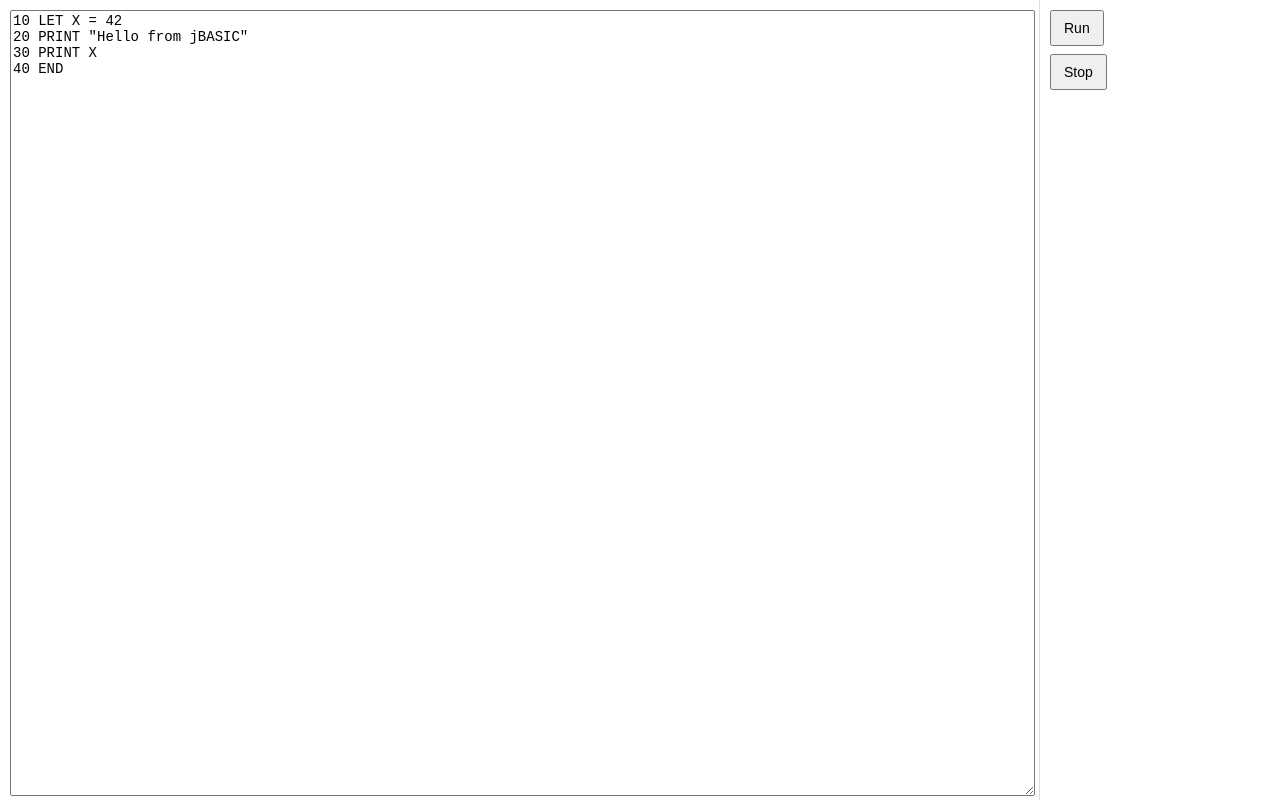
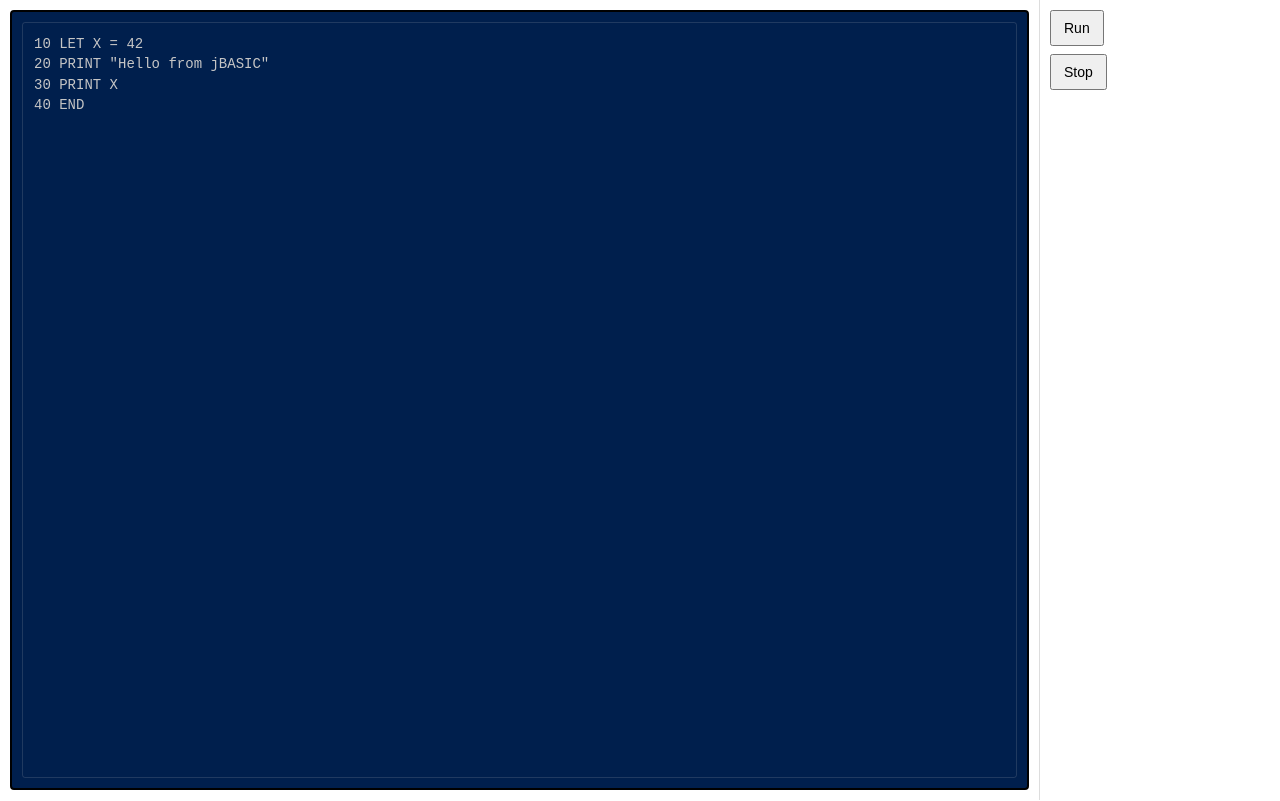
Before and after one commit to dLars99/jbasic, a React (Vite) app: page / in a window 1280 px wide. Built offline with nearby package versions, Linux system fonts and the light colour scheme.

Commit message:
style editor window

```diff
--- a/src/components/Editor.jsx
+++ b/src/components/Editor.jsx
@@ -2,11 +2,13 @@
 
 export default function Editor({ value, onChange }) {
   return (
+    <div className="editor-wrap">
       <textarea
         className="editor"
         value={value}
         onChange={(e) => onChange(e.target.value)}
         spellCheck={false}
       />
+    </div>
   );
 }
--- a/src/styles.css
+++ b/src/styles.css
@@ -11,6 +11,15 @@
   flex: 1;
   padding: 10px;
 }
+.editor-wrap {
+  height: 100%;
+  box-sizing: border-box;
+  position: relative;
+  background: #001f4d; /* deep blue */
+  border: 2px solid #000;
+  border-radius: 4px;
+  padding: 10px; /* gap between outer border and inner border */
+}
 .controls-pane {
   width: 220px;
   padding: 10px;
@@ -23,6 +32,15 @@
   height: 100%;
   font-family: monospace;
   font-size: 14px;
+  box-sizing: border-box;
+  padding: 12px;
+  background: transparent;
+  color: #c6c6c6; /* light grey text */
+  border: none;
+  border-radius: 2px;
+  line-height: 1.45;
+  caret-color: #ffffff;
+  resize: none;
 }
 .controls button {
   display: block;
@@ -30,3 +48,22 @@
   padding: 8px 12px;
   font-size: 14px;
 }
+.editor::selection {
+  background: rgba(255, 255, 255, 0.12);
+}
+.editor:focus {
+  outline: 2px solid rgba(255, 255, 255, 0.06);
+}
+
+/* inner grey border inside the blue area, offset from outer border by padding */
+.editor-wrap::before {
+  content: "";
+  position: absolute;
+  left: 10px;
+  right: 10px;
+  top: 10px;
+  bottom: 10px;
+  border: 1px solid rgba(200, 200, 200, 0.16);
+  border-radius: 3px;
+  pointer-events: none;
+}
```
Lines whose indentation alone changed are shown as unchanged.
